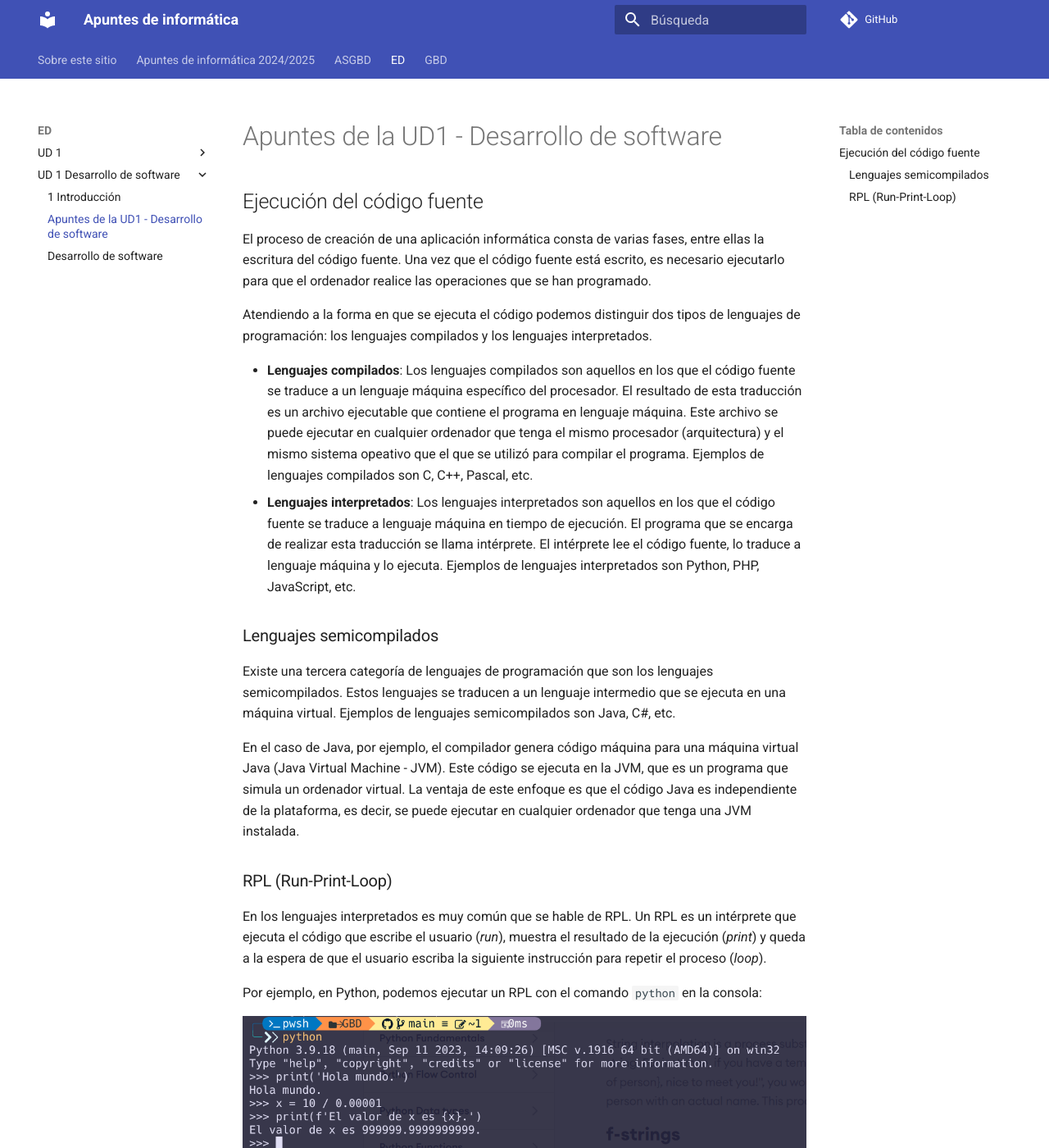
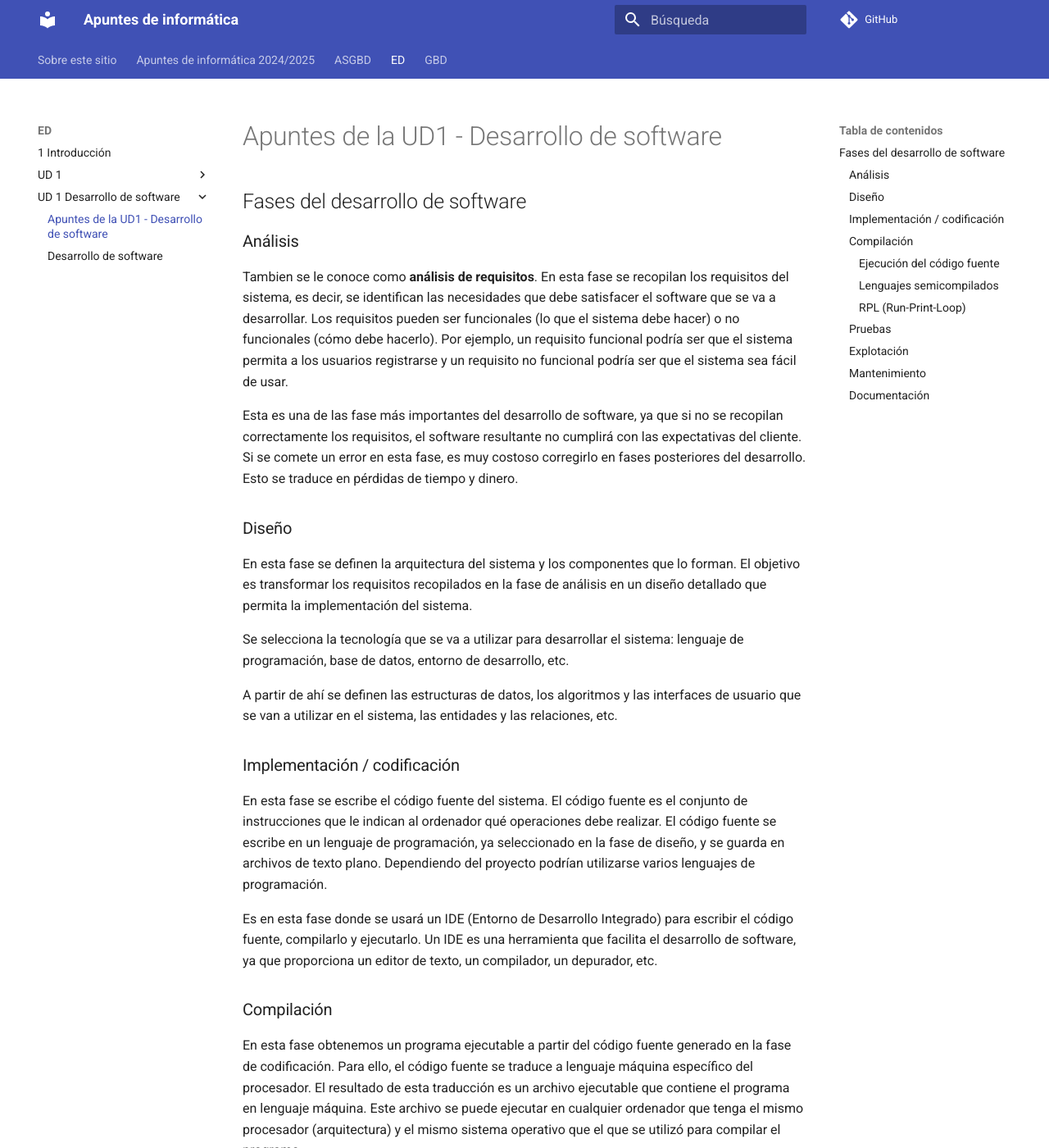
Before and after one commit to mmourazos/Curso-2024-2025, an MkDocs documentation site: the page built from docs/ED/UD 1 - Desarrollo de software/2 Apuntes UD1.md, in a window 1280 px wide and 1400 px high. Shown: the whole window at 82% size. Built offline with MkDocs 1.6.1 and Material for MkDocs 9.7.7, drawn with Linux system fonts in a browser that asks for light colours; comment, search, counter and statistics services are not loaded; some of the changed text lies outside the part shown.

Commit message:
Ampliación de los apuntes ED

```diff
--- a/docs/ED/UD 1 - Desarrollo de software/2 Apuntes UD1.md
+++ b/docs/ED/UD 1 - Desarrollo de software/2 Apuntes UD1.md
@@ -1,24 +1,60 @@
 # Apuntes de la UD1 - Desarrollo de software
 
-## Ejecución del código fuente
+## Fases del desarrollo de software
 
-El proceso de creación de una aplicación informática consta de varias fases, entre ellas la escritura del código fuente. Una vez que el código fuente está escrito, es necesario ejecutarlo para que el ordenador realice las operaciones que se han programado.
+### Análisis
+
+Tambien se le conoce como **análisis de requisitos**. En esta fase se recopilan los requisitos del sistema, es decir, se identifican las necesidades que debe satisfacer el software que se va a desarrollar. Los requisitos pueden ser funcionales (lo que el sistema debe hacer) o no funcionales (cómo debe hacerlo). Por ejemplo, un requisito funcional podría ser que el sistema permita a los usuarios registrarse y un requisito no funcional podría ser que el sistema sea fácil de usar.
+
+Esta es una de las fase más importantes del desarrollo de software, ya que si no se recopilan correctamente los requisitos, el software resultante no cumplirá con las expectativas del cliente. Si se comete un error en esta fase, es muy costoso corregirlo en fases posteriores del desarrollo. Esto se traduce en pérdidas de tiempo y dinero.
+
+### Diseño
+
+En esta fase se definen la arquitectura del sistema y los componentes que lo forman. El objetivo es transformar los requisitos recopilados en la fase de análisis en un diseño detallado que permita la implementación del sistema.
+
+Se selecciona la tecnología que se va a utilizar para desarrollar el sistema: lenguaje de programación, base de datos, entorno de desarrollo, etc.
+
+A partir de ahí se definen las estructuras de datos, los algoritmos y las interfaces de usuario que se van a utilizar en el sistema, las entidades y las relaciones, etc.
+
+### Implementación / codificación
+
+En esta fase se escribe el código fuente del sistema. El código fuente es el conjunto de instrucciones que le indican al ordenador qué operaciones debe realizar. El código fuente se escribe en un lenguaje de programación, ya seleccionado en la fase de diseño, y se guarda en archivos de texto plano. Dependiendo del proyecto podrían utilizarse varios lenguajes de programación.
+
+Es en esta fase donde se usará un IDE (Entorno de Desarrollo Integrado) para escribir el código fuente, compilarlo y ejecutarlo. Un IDE es una herramienta que facilita el desarrollo de software, ya que proporciona un editor de texto, un compilador, un depurador, etc.
+
+### Compilación
+
+En esta fase obtenemos un programa ejecutable a partir del código fuente generado en la fase de codificación. Para ello, el código fuente se traduce a lenguaje máquina específico del procesador. El resultado de esta traducción es un archivo ejecutable que contiene el programa en lenguaje máquina. Este archivo se puede ejecutar en cualquier ordenador que tenga el mismo procesador (arquitectura) y el mismo sistema operativo que el que se utilizó para compilar el programa.
+
+Veamos esto en algo más de detalle.
+
+#### Ejecución del código fuente
+
+Una vez tenemos el código fuente escrito es necesario ejecutarlo para que el ordenador realice las operaciones que se han programado.
 
 Atendiendo a la forma en que se ejecuta el código podemos distinguir dos tipos de lenguajes de programación: los lenguajes compilados y los lenguajes interpretados.
 
-- **Lenguajes compilados**: Los lenguajes compilados son aquellos en los que el código fuente se traduce a un lenguaje máquina específico del procesador. El resultado de esta traducción es un archivo ejecutable que contiene el programa en lenguaje máquina. Este archivo se puede ejecutar en cualquier ordenador que tenga el mismo procesador (arquitectura) y el mismo sistema opeativo que el que se utilizó para compilar el programa. Ejemplos de lenguajes compilados son C, C++, Pascal, etc.
-- **Lenguajes interpretados**: Los lenguajes interpretados son aquellos en los que el código fuente se traduce a lenguaje máquina en tiempo de ejecución. El programa que se encarga de realizar esta traducción se llama intérprete. El intérprete lee el código fuente, lo traduce a lenguaje máquina y lo ejecuta. Ejemplos de lenguajes interpretados son Python, PHP, JavaScript, etc.
+- **Lenguajes compilados**: Los lenguajes compilados son aquellos en los que el código fuente se traduce a un lenguaje máquina específico del procesador. El resultado de esta traducción es un archivo ejecutable que contiene el programa en lenguaje máquina. Este archivo se puede ejecutar en cualquier ordenador que tenga el mismo procesador (arquitectura) y el mismo sistema operativo que el que se utilizó para compilar el programa. Ejemplos de lenguajes compilados son C, C++, Pascal, etc.
+- **Lenguajes interpretados**: Los lenguajes interpretados son aquellos en los que el código fuente se traduce (*interpreta*) a lenguaje máquina en tiempo de ejecución. El programa que se encarga de realizar esta traducción se llama intérprete. El intérprete lee el código fuente, lo traduce a lenguaje máquina y lo ejecuta. Ejemplos de lenguajes interpretados son Python, PHP, JavaScript, etc.
 
-### Lenguajes semicompilados
+#### Lenguajes semicompilados
 
-Existe una tercera categoría de lenguajes de programación que son los lenguajes semicompilados. Estos lenguajes se traducen a un lenguaje intermedio que se ejecuta en una máquina virtual. Ejemplos de lenguajes semicompilados son Java, C#, etc.
+Existe una tercera categoría de lenguajes de programación que son los lenguajes semicompilados. Estos lenguajes son compilados en el sentido de que generan código máquina, pero no para una máquina real, sino para una máquina virtual.
 
-En el caso de Java, por ejemplo, el compilador genera código máquina para una máquina virtual Java (Java Virtual Machine - JVM). Este código se ejecuta en la JVM, que es un programa que simula un ordenador virtual. La ventaja de este enfoque es que el código Java es independiente de la plataforma, es decir, se puede ejecutar en cualquier ordenador que tenga una JVM instalada.
+En el caso de Java, por ejemplo, el compilador genera código máquina para la máquina virtual de Java (Java Virtual Machine - JVM). Este código se ejecuta en la JVM, que es un programa que simula un ordenador virtual. La ventaja de este enfoque es que el código Java es independiente de la plataforma, es decir, se puede ejecutar en cualquier ordenador que tenga una JVM instalada.
 
-### RPL (Run-Print-Loop)
+#### RPL (Run-Print-Loop)
 
-En los lenguajes interpretados es muy común que se hable de RPL. Un RPL es un intérprete que ejecuta el código que escribe el usuario (_run_), muestra el resultado de la ejecución (_print_) y queda a la espera de que el usuario escriba la siguiente instrucción para repetir el proceso (_loop_).
+En los lenguajes interpretados es muy común que se hable de RPL. Un RPL es un intérprete que ejecuta el código que escribe el usuario (*run*), muestra el resultado de la ejecución (*print*) y queda a la espera de que el usuario escriba la siguiente instrucción para repetir el proceso (*loop*).
 
 Por ejemplo, en Python, podemos ejecutar un RPL con el comando `python` en la consola:
 
-![RPL de Python](./images/Python RPL.png)
+![RPL de Python](./images/Python-RPL.png)
+
+### Pruebas
+
+### Explotación
+
+### Mantenimiento
+
+### Documentación
```
Also changed, not shown: docs/ASGBD/UD 1 - Instalación de un SGBD/0 Introducción.md (renamed from docs/ASGBD/UD 1/0 Introducción.md), docs/ASGBD/UD 1 - Instalación de un SGBD/1 Instalación y configuración de un SGBD.md (renamed from docs/ASGBD/UD 1/1 Instalación y configuración de un SGBD.md), docs/ASGBD/UD 1 - Instalación de un SGBD/2 Funciones.md (renamed from docs/ASGBD/UD 1/2 Funciones.md), docs/ASGBD/UD 1 - Instalación de un SGBD/3 Arquitectura.md (renamed from docs/ASGBD/UD 1/3 Arquitectura.md), docs/ASGBD/UD 1 - Instalación de un SGBD/4 Interfaces.md (renamed from docs/ASGBD/UD 1/4 Interfaces.md), docs/ASGBD/UD 1 - Instalación de un SGBD/5 Diccionario de datos.md (renamed from docs/ASGBD/UD 1/5 Diccionario de datos.md), docs/ED/1 Introducción.md (added), docs/ED/UD 1 - Desarrollo de software/1 Introducción.md (deleted), docs/ED/UD 1 - Desarrollo de software/images/Python-RPL.png (renamed from docs/ED/UD 1 - Desarrollo de software/images/Python RPL.png), 1 other file.
